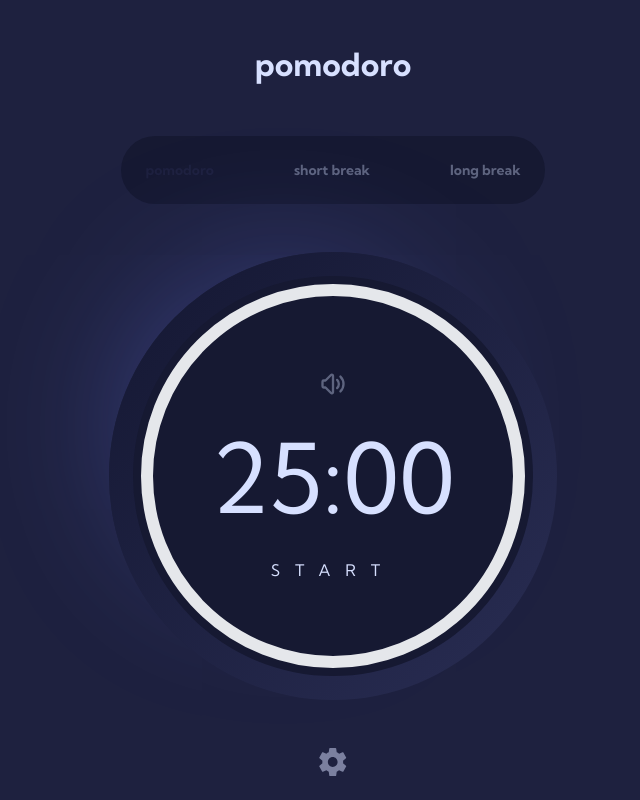
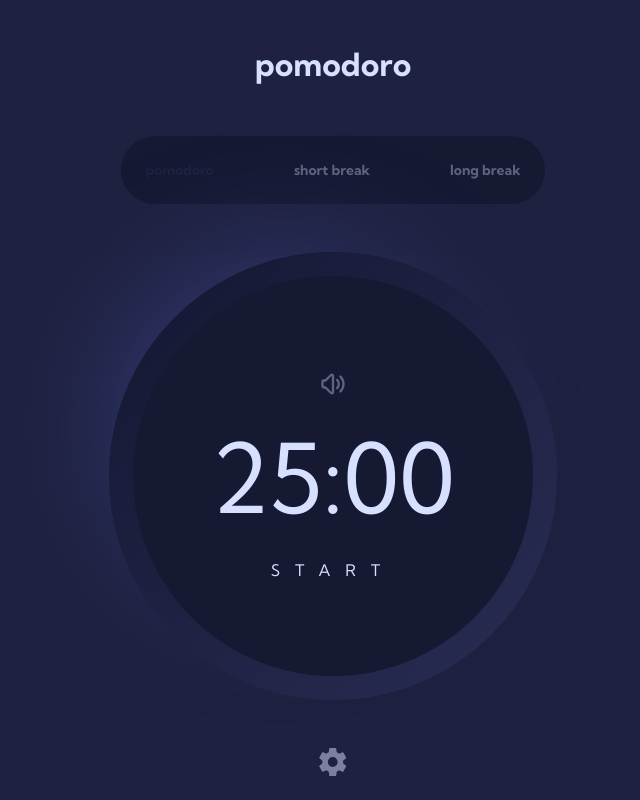
Before and after one commit to yan-batista/pomodoro_app, a React (Vite) app: page / in a window 1280 px wide. Shown: the whole page, without its empty margins (307-947 px from the left). Built offline with nearby package versions, Linux system fonts and the light colour scheme.

Commit message:
progress bar for the clock as time passes

```diff
--- /dev/null
+++ b/src/Components/Loading.tsx
@@ -0,0 +1,34 @@
+interface LoadingBarProps {
+  circleWidth: number;
+  percentage: number;
+  color: string;
+}
+
+const LoadingBar: React.FC<LoadingBarProps> = ({ circleWidth, percentage, color }: LoadingBarProps) => {
+  const radius = 180;
+  const dashArray = radius * Math.PI * 2;
+  const dashOffset = (dashArray * percentage) / 100;
+
+  return (
+    <div className="absolute">
+      <svg width={circleWidth} height={circleWidth} viewBox={`0 0 ${circleWidth} ${circleWidth}`}>
+        <circle
+          cx={circleWidth / 2}
+          cy={circleWidth / 2}
+          strokeWidth="15px"
+          r={radius}
+          className={`fill-none stroke-accent_${color}`}
+          style={{
+            strokeLinecap: "round",
+            strokeLinejoin: "round",
+            strokeDasharray: dashArray,
+            strokeDashoffset: dashOffset,
+          }}
+          transform={`rotate(-90 ${circleWidth / 2} ${circleWidth / 2})`}
+        />
+      </svg>
+    </div>
+  );
+};
+
+export default LoadingBar;
--- a/src/Components/Timer.tsx
+++ b/src/Components/Timer.tsx
@@ -1,10 +1,13 @@
 import { useEffect, useState } from "react";
 import { ConfigProps } from "../types/pomodoro_config.t";
+import LoadingBar from "./Loading";
 
 interface TimerProps {
   config: ConfigProps;
   selected: string;
 }
+
+type NumericConfigProps = Pick<ConfigProps, "pomodoro" | "short_break" | "long_break">;
 
 const Timer: React.FC<TimerProps> = ({ config, selected }: TimerProps) => {
   const [isMuted, setIsMuted] = useState(false);
@@ -14,21 +17,22 @@ const Timer: React.FC<TimerProps> = ({ config, selected }: TimerProps) => {
   const [seconds, setSeconds] = useState("00");
   const [target, setTarget] = useState<Date | null>(null);
 
+  const [percentagePassed, setPercentagePassed] = useState(0);
+
   useEffect(() => {
-    resetTimer(config[selected as keyof typeof config].toString());
+    resetTimer(config[selected as keyof NumericConfigProps].toString());
   }, [config, selected]);
 
   useEffect(() => {
-    if (!isTimerPaused && target === null) {
-      const today = new Date();
-      today.setMinutes(today.getMinutes() + config.pomodoro);
-      setTarget(today);
-    }
-
     const timer = () => {
       if (!isTimerPaused && target !== null) {
         const now = new Date();
         const difference = target.getTime() - now.getTime();
+
+        const totalDuration = config[selected as keyof NumericConfigProps] * 60 * 1000;
+        const passedTime = totalDuration - difference;
+        let percentage = (passedTime / totalDuration) * 100;
+        setPercentagePassed(Math.min(percentage, 100));
 
         const m = Math.floor((difference % (1000 * 60 * 60)) / (1000 * 60));
         setMinutes(m.toString().padStart(2, "0"));
@@ -48,6 +52,7 @@ const Timer: React.FC<TimerProps> = ({ config, selected }: TimerProps) => {
 
     return () => clearInterval(interval);
   }, [isTimerPaused, target]);
+
   function startOrPauseTimer() {
     if (isTimerPaused) {
       const remainingTimeInSeconds = parseInt(minutes) * 60 + parseInt(seconds);
@@ -66,6 +71,7 @@ const Timer: React.FC<TimerProps> = ({ config, selected }: TimerProps) => {
     setMinutes(minutes);
     setSeconds("00");
     setTarget(null);
+    setPercentagePassed(0);
   }
 
   function MuteOrUnmuteTimer() {
@@ -97,9 +103,9 @@ const Timer: React.FC<TimerProps> = ({ config, selected }: TimerProps) => {
         onClick={startOrPauseTimer}
       >
         <div className="clock_container w-[25rem] h-[25rem] bg-dark_blue rounded-full flex flex-row justify-center items-center">
-          <div
-            className={`clock_timer_bar border-[12px] border-accent_${config.color} rounded-full w-[24rem] h-[24rem] flex flex-col justify-center items-center`}
-          >
+          <LoadingBar percentage={percentagePassed} circleWidth={400} color={config.color} />
+
+          <div className="flex flex-col justify-center items-center">
             <div onClick={MuteOrUnmuteTimer}>
               {isMuted ? (
                 <svg
@@ -140,9 +146,6 @@ const Timer: React.FC<TimerProps> = ({ config, selected }: TimerProps) => {
                 </svg>
               )}
             </div>
-            {/* <h1 className="text-8xl text-text font-normal my-8 select-none">
-              {isTimeOver ? displayMessage() : `${minutes}:${seconds}`}
-            </h1> */}
             {isTimeOver && <h1 className="text-4xl text-text font-normal my-8 select-none">{displayMessage()}</h1>}
             {!isTimeOver && (
               <h1 className="text-8xl text-text font-normal my-8 select-none">{`${minutes}:${seconds}`}</h1>
```
